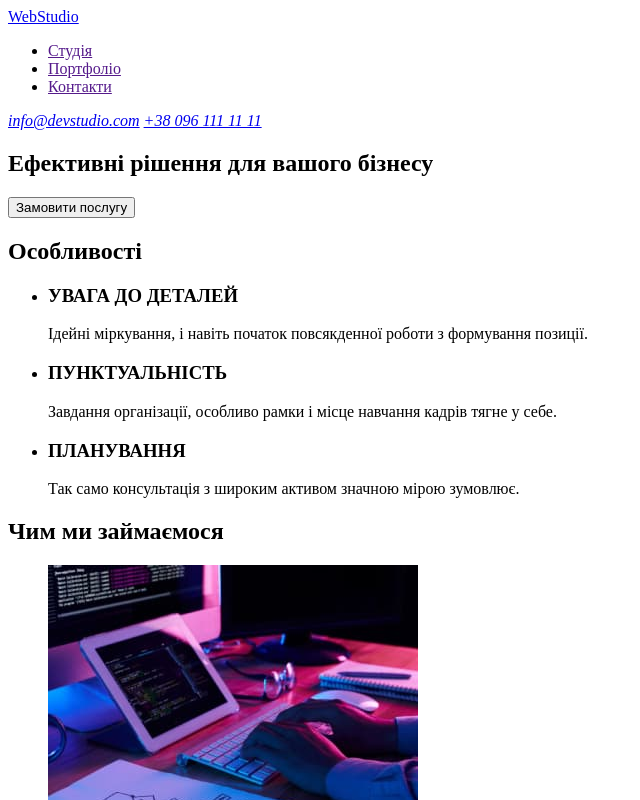
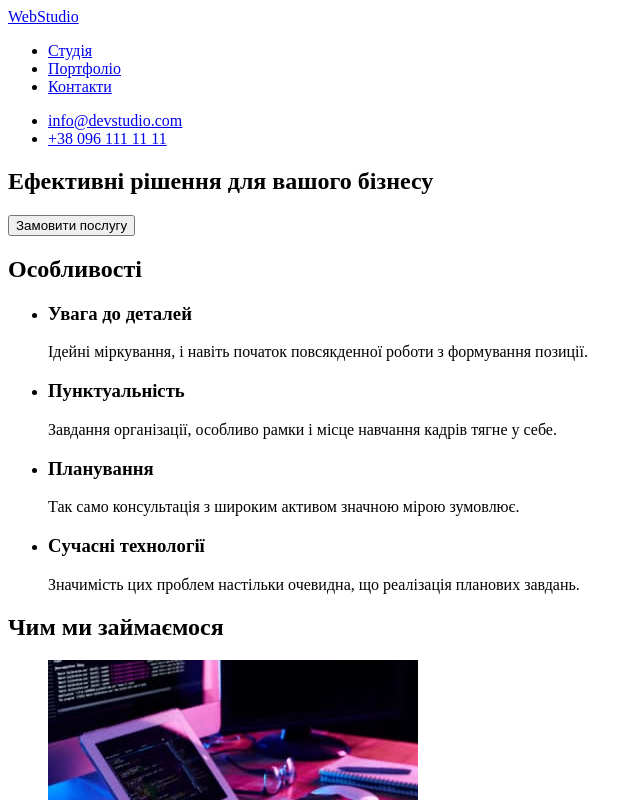
Before and after one commit to INovak90/goit-markup-hw-01, a plain HTML site: page index.html in a window 1280 px wide. Shown: the top 800 px of the page, without its empty margins (0-640 px from the left). Drawn offline with Linux system fonts and the light colour scheme.

Commit message:
Добавляет правки

```diff
--- a/index.html
+++ b/index.html
@@ -1,5 +1,6 @@
 <!DOCTYPE html>
 <html lang="uk">
+
 <head>
   <meta charset="UTF-8" />
   <meta http-equiv="X-UA-Compatible" content="IE=edge" />
@@ -9,18 +10,18 @@
 
 <body>
   <header>
-      <a href="./index.html" lang="en">WebStudio</a>
+    <a href="./index.html" lang="en"><span>Web</span>Studio</a>
     <nav>
       <ul>
-          <li><a href="">Студія</a></li>
-          <li><a href="">Портфоліо</a></li>
-          <li><a href="">Контакти</a></li>
+        <li><a href="./index.html">Студія</a></li>
+        <li><a href="#">Портфоліо</a></li>
+        <li><a href="#">Контакти</a></li>
       </ul>
     </nav>
-      <address>
-        <a href="mailto:info@devstudio.com">info@devstudio.com</a>
-        <a href="tel:+380961111111">+38 096 111 11 11</a>
-      </address>
+    <ul>
+      <li><a href="mailto:info@devstudio.com">info@devstudio.com</a></li>
+      <li><a href="tel:+380961111111">+38 096 111 11 11</a></li>
+    </ul>
   </header>
   <main>
     <!--Замовити послугу-->
@@ -33,24 +34,30 @@
       <h2>Особливості</h2>
       <ul>
         <li>
-            <h3>УВАГА ДО ДЕТАЛЕЙ</h3>
+          <h3>Увага до деталей</h3>
           <p>
             Ідейні міркування, і навіть початок повсякденної роботи з
             формування позиції.
           </p>
         </li>
         <li>
-            <h3>ПУНКТУАЛЬНІСТЬ</h3>
+          <h3>Пунктуальність</h3>
           <p>
             Завдання організації, особливо рамки і місце навчання кадрів тягне
             у себе.
           </p>
         </li>
         <li>
-            <h3>ПЛАНУВАННЯ</h3>
+          <h3>Планування</h3>
           <p>
             Так само консультація з широким активом значною мірою зумовлює.
           </p>
+        <li>
+          <h3>Cучасні технології</h3>
+          <p>
+            Значимість цих проблем настільки очевидна, що реалізація планових завдань.
+          </p>
+        </li>
         </li>
       </ul>
     </section>
@@ -62,11 +69,7 @@
           <img src="./image/img1.jpg" alt="Людина пише код" width="370" />
         </li>
         <li>
-            <img
-              src="./image/img2.jpg"
-              alt="Людина обирає собі чохол"
-              width="370"
-            />
+          <img src="./image/img2.jpg" alt="Людина обирає собі чохол" width="370" />
         </li>
         <li>
           <img src="./image/img3.jpg" alt="Планшет в руці" width="370" />
@@ -78,38 +81,22 @@
       <h2>Наша команда</h2>
       <ul>
         <li>
-            <img
-              src="./image/teamcard1.jpg"
-              alt="Фото Ігор Дем'яненко"
-              width="270"
-            />
+          <img src="./image/teamcard1.jpg" alt="Фото Ігор Дем'яненко" width="270" />
           <h3>Ігор Дем'яненко</h3>
           <p lang="en">Product Designer</p>
         </li>
         <li>
-            <img
-              src="./image/teamcard2.jpg"
-              alt="Фото Ольга Рєпіна"
-              width="270"
-            />
+          <img src="./image/teamcard2.jpg" alt="Фото Ольга Рєпіна" width="270" />
           <h3>Ольга Рєпіна</h3>
           <p lang="en">Frontend Developer</p>
         </li>
         <li>
-            <img
-              src="./image/teamcard3.jpg"
-              alt="Фото Микола Тарасов"
-              width="270"
-            />
+          <img src="./image/teamcard3.jpg" alt="Фото Микола Тарасов" width="270" />
           <h3>Микола Тарасов</h3>
           <p lang="en">Marketing</p>
         </li>
         <li>
-            <img
-              src="./image/teamcard4.jpg"
-              alt="Фото Михайло Єрмаков"
-              width="270"
-            />
+          <img src="./image/teamcard4.jpg" alt="Фото Михайло Єрмаков" width="270" />
           <h3>Михайло Єрмаков</h3>
           <p lang="en">UI Designer</p>
         </li>
@@ -117,16 +104,12 @@
     </section>
   </main>
   <footer>
-      <a href="./index.html" lang="en">WebStudio</a>
+    <a href="./index.html" lang="en"><span>Web</span>Studio</a>
     <address>
       <ul>
         <li>
-            <a
-              href="https://goo.gl/maps/CPtrU1FHBa2aNyZL9"
-              target="_blank"
-              rel="noopener noreferrer nofollow"
-              >м. Київ, пр-т Лесі Українки, 26</a
-            >
+          <a href="https://goo.gl/maps/CPtrU1FHBa2aNyZL9" target="_blank" rel="noopener noreferrer nofollow">м. Київ,
+            пр-т Лесі Українки, 26</a>
         </li>
         <li>
           <a href="mailto:info@devstudio.com">info@devstudio.com</a> <br />
@@ -136,4 +119,5 @@
     </address>
   </footer>
 </body>
+
 </html>
```
Lines whose indentation alone changed are shown as unchanged.
